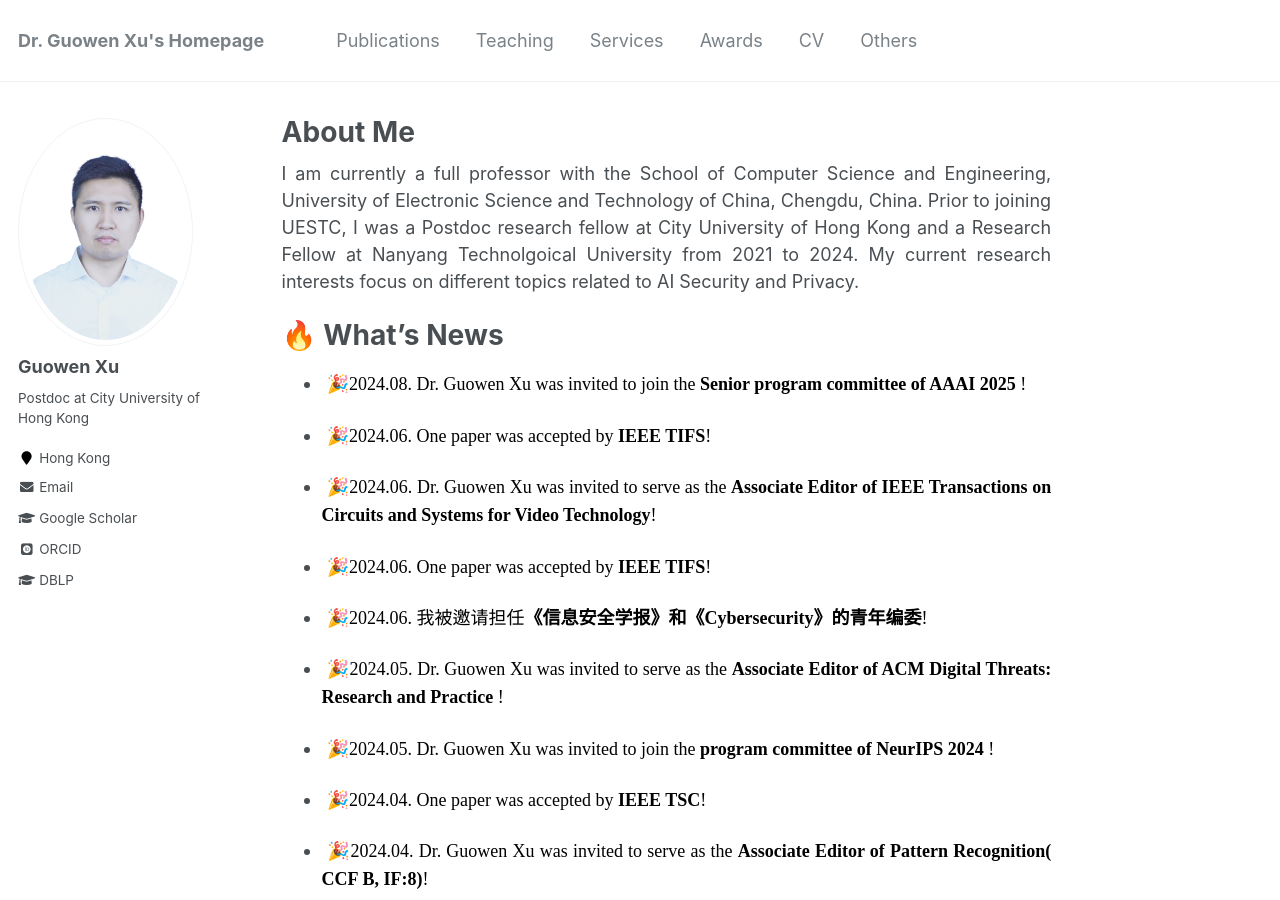
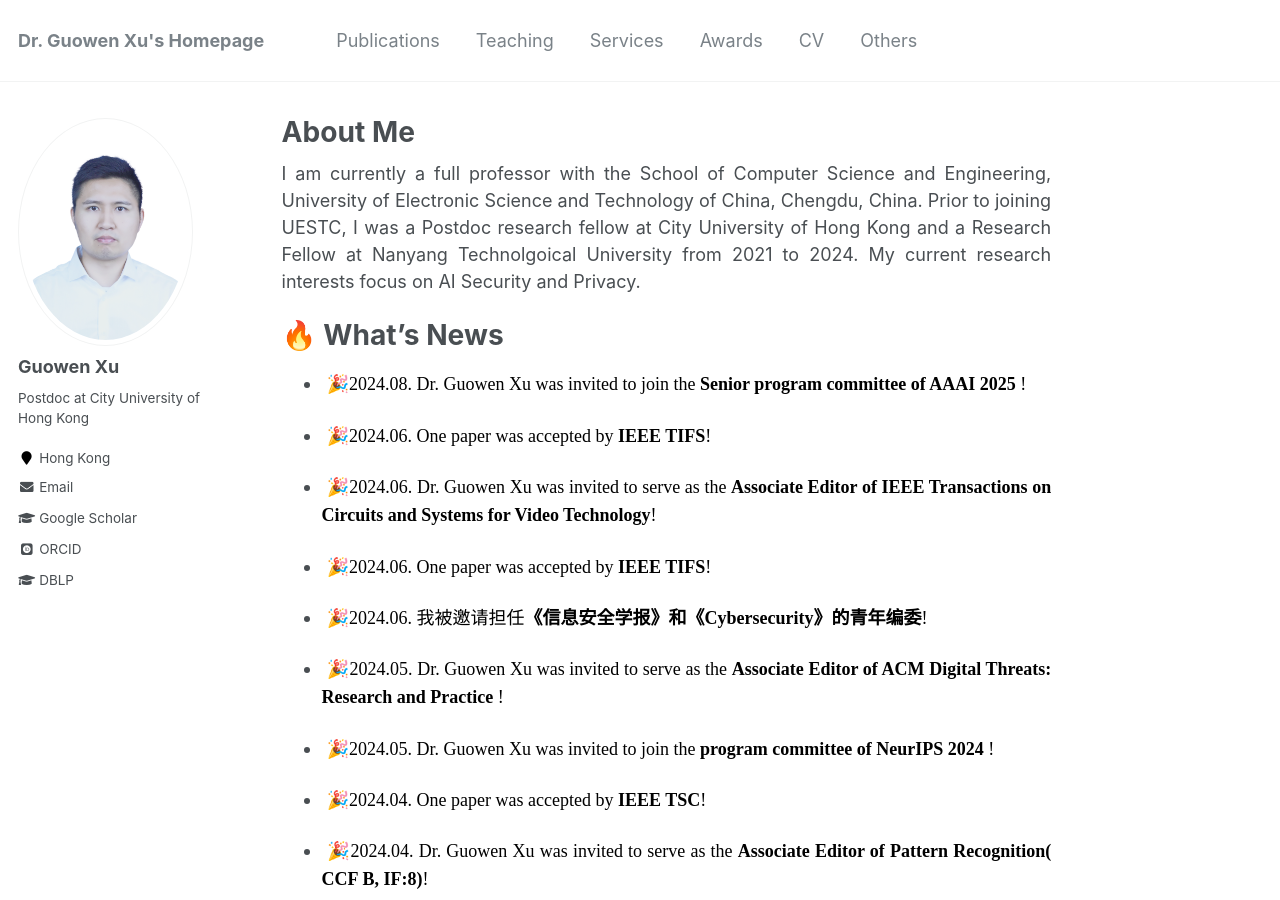
Before and after one commit to Guowen-xu/guowen-xu.github.io, a Jekyll site: the page built from _pages/about.md, in a window 1280 px wide and 900 px high. Built offline with Jekyll 4.4.1, drawn with Linux system fonts in a browser that asks for light colours; some web fonts are replaced.

Commit message:
Update about.md

```diff
--- a/_pages/about.md
+++ b/_pages/about.md
@@ -8,7 +8,7 @@ redirect_from:
   - /about.html
 ---
 
-<p align="justify">I am currently a full professor with the School of Computer Science and Engineering, University of Electronic Science and Technology of China, Chengdu, China. Prior to joining UESTC, I was a Postdoc research fellow at City University of Hong Kong and a  Research  Fellow at Nanyang Technolgoical University from 2021 to 2024. My current research interests focus on different topics related to AI Security and Privacy.</p>
+<p align="justify">I am currently a full professor with the School of Computer Science and Engineering, University of Electronic Science and Technology of China, Chengdu, China. Prior to joining UESTC, I was a Postdoc research fellow at City University of Hong Kong and a  Research  Fellow at Nanyang Technolgoical University from 2021 to 2024. My current research interests focus on  AI Security and Privacy.</p>
 
 
 
```
